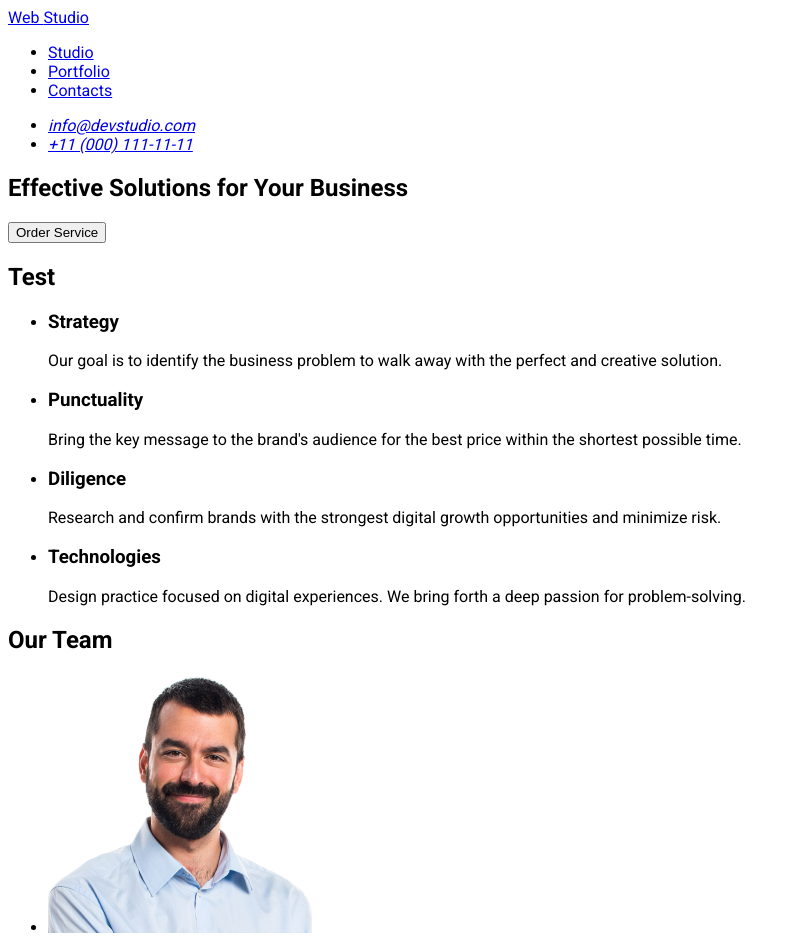
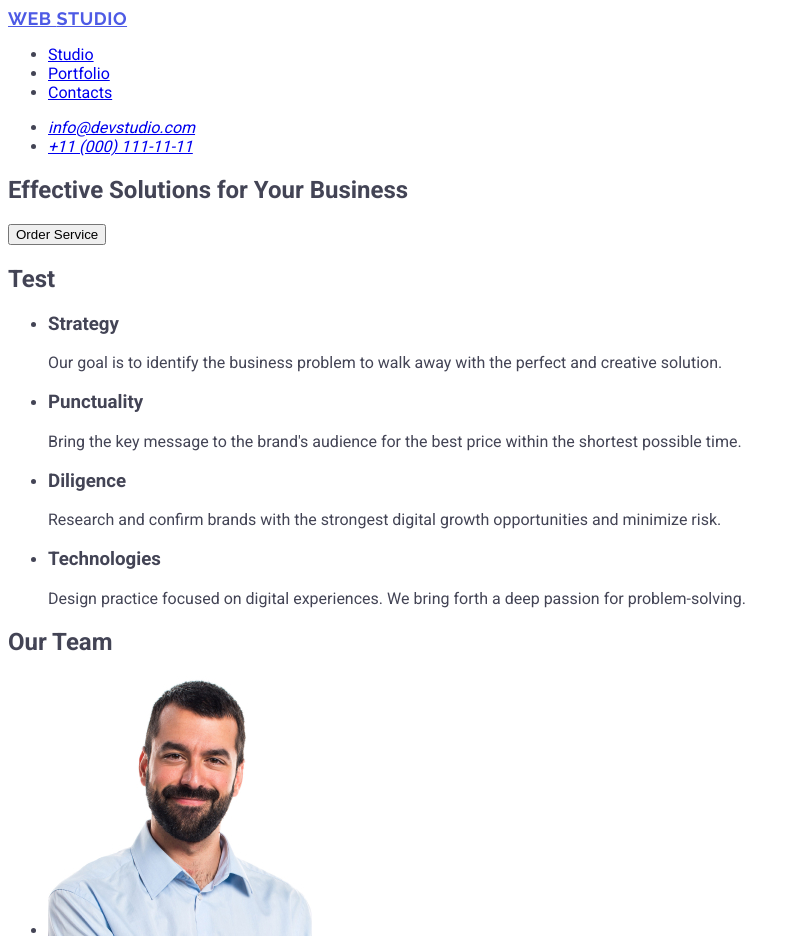
Before and after one commit to alena-mrk256/goit-markup-hw-02, a plain HTML site: page index.html in a window 1280 px wide. Shown: the top 939 px of the page, without its empty margins (0-800 px from the left). Drawn offline with Linux system fonts and the light colour scheme; files that its build step writes are made by us from their sources.

Commit message:
add initial files

```diff
--- a/css/styles.css
+++ b/css/styles.css
@@ -1,5 +1,14 @@
-body{
+body {
     font-family: "Roboto", sans-serif;
-    background-color: white;
-    color:black;
+    background-color: #fff;
+    color: #434455;
 }
+.logo{
+    font-family: "Raleway", sans-serif;
+    font-weight: 700;
+    font-size: 18px;
+    line-height: 1.17;
+    letter-spacing: 0.03em;
+    text-transform: uppercase;
+    color: #4d5ae5;
+}
```
Also changed, not shown: index.html (+2 -2 lines).
